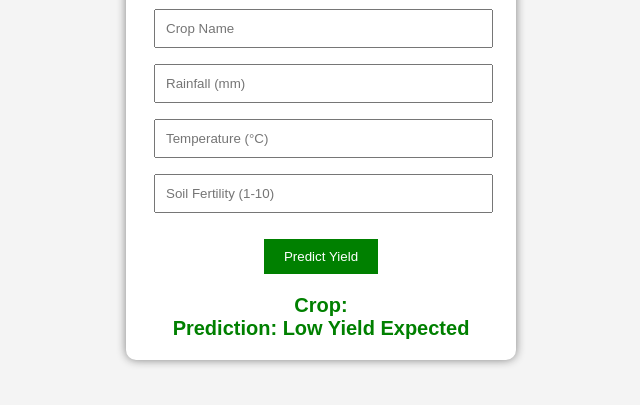
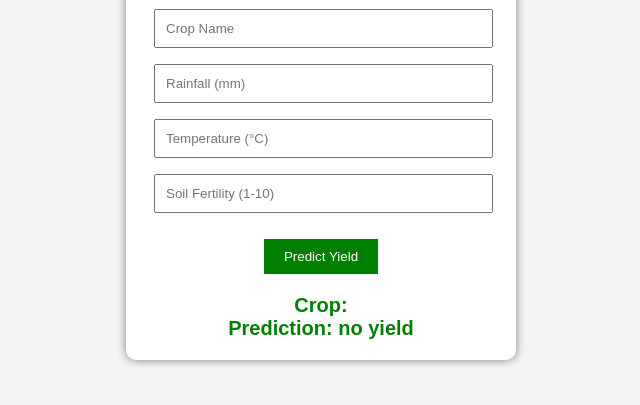
Before and after one commit to sangeetha-sudo07/AI-crop-yield-prediction, a plain HTML site: page index.html in a window 1280 px wide. Both pictures are taken after a click on the button "Predict Yield". Shown: the part 165-570 px from the top of the page, without its empty margins (319-959 px from the left). Drawn offline with Linux system fonts and the light colour scheme.

Commit message:
Handle case for zero rainfall, temperature, and soil

```diff
--- a/index.html
+++ b/index.html
@@ -91,6 +91,9 @@ function predictYield(){
     else if(rainfall >= 700 && temperature<= 60 && soil >= 5){
         output = "Medium Yield Expected";
     }
+    else if(rainfall == 0 && temperature == 0 && soil == 0) {
+        output = "no yield";
+    }
     else{
         output = "Low Yield Expected";
     }
```
